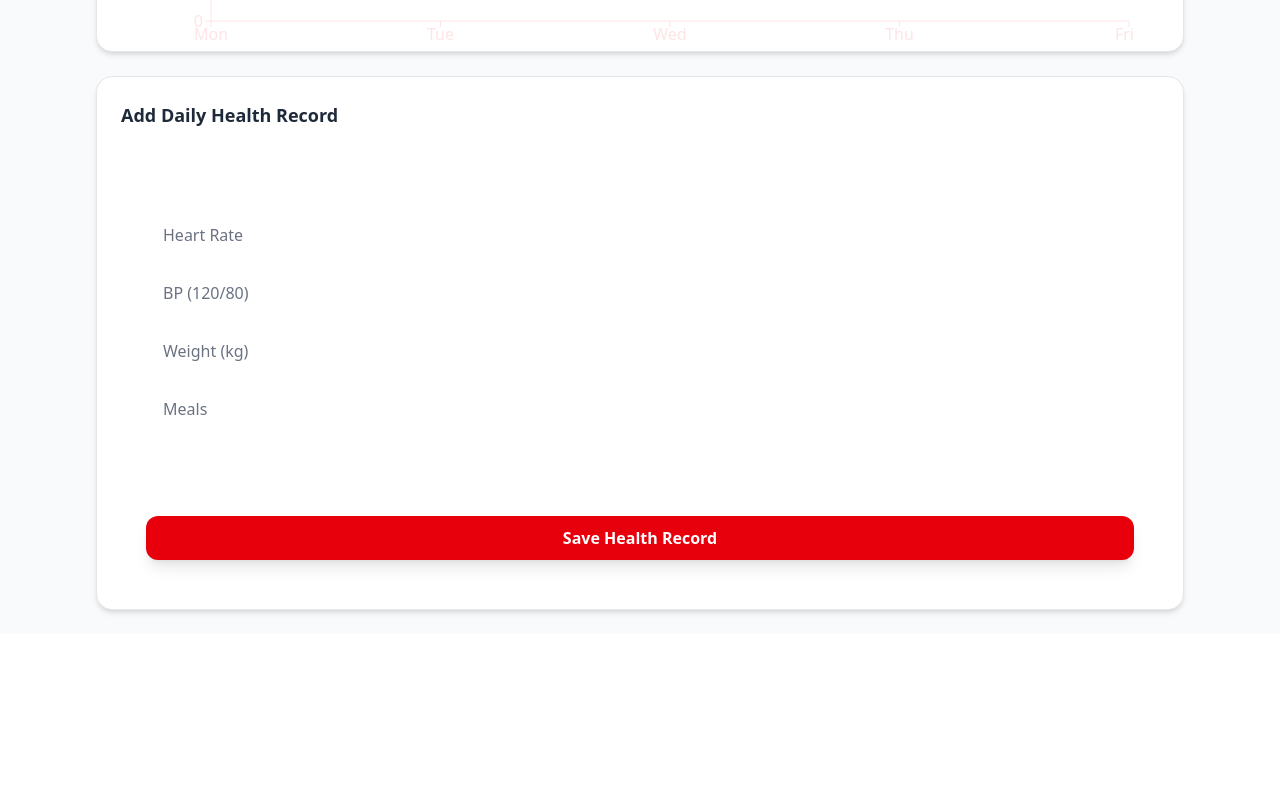
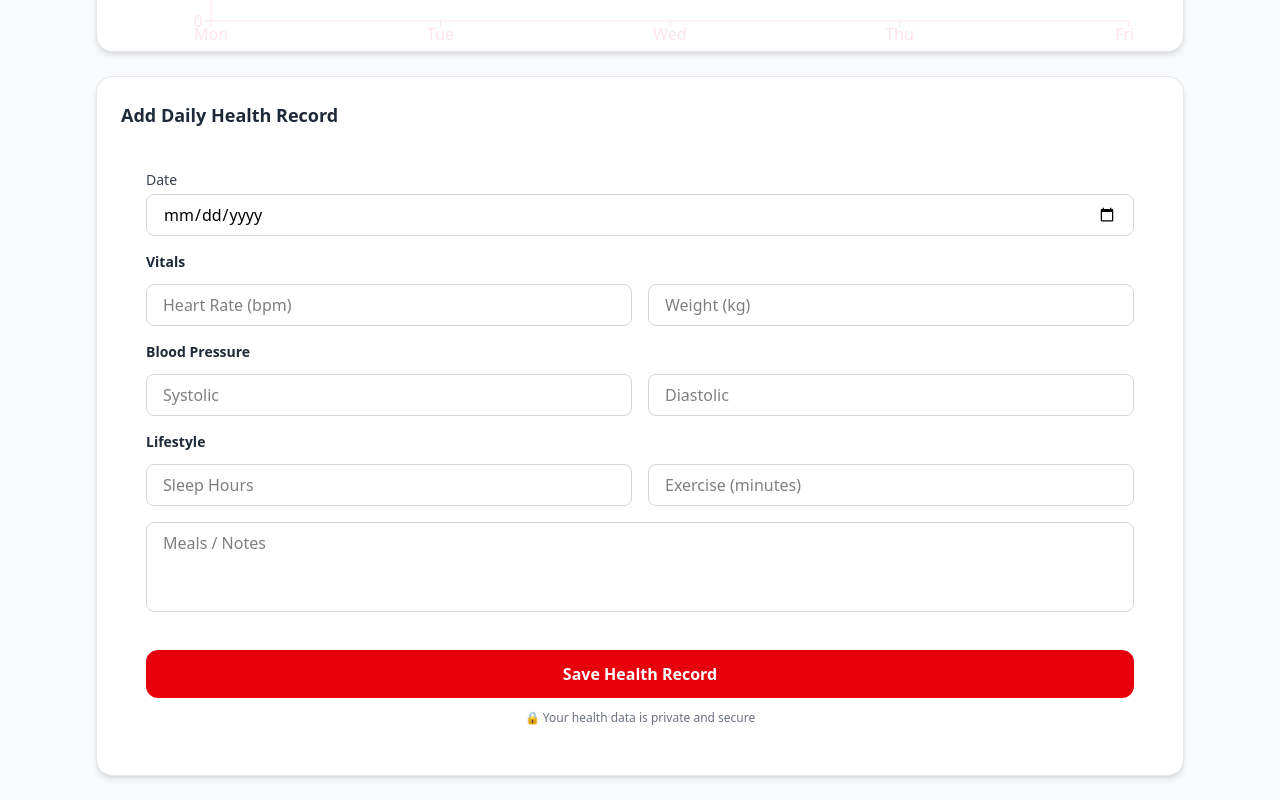
Before and after one commit to Khushi8825/The-Wellness-Matrix, a React app in the folder frontend/: page /dashboard in a window 1280 px wide. Shown: the part 454-1254 px from the top of the page. Before the commit the page ends 1088 px from the top, so only its background shows below. Built offline with nearby package versions, Linux system fonts and the light colour scheme; the HTML template or start-up script is replaced by a standard one.

Commit message:
Dashboard

```diff
--- /dev/null
+++ b/frontend/src/components/HealthForm/BloodPressureSection.jsx
@@ -0,0 +1,24 @@
+const BloodPressureSection = () => {
+  return (
+    <div>
+      <h4 className="text-sm font-semibold text-gray-800 mb-3">
+        Blood Pressure
+      </h4>
+
+      <div className="grid grid-cols-2 gap-4">
+        <input
+          type="number"
+          placeholder="Systolic"
+          className="input"
+        />
+        <input
+          type="number"
+          placeholder="Diastolic"
+          className="input"
+        />
+      </div>
+    </div>
+  );
+};
+
+export default BloodPressureSection;
--- /dev/null
+++ b/frontend/src/components/HealthForm/DateSection.jsx
@@ -0,0 +1,15 @@
+const DateSection = () => {
+  return (
+    <div>
+      <label className="block text-sm font-medium text-gray-700 mb-1">
+        Date
+      </label>
+      <input
+        type="date"
+        className="input"
+      />
+    </div>
+  );
+};
+
+export default DateSection;
--- /dev/null
+++ b/frontend/src/components/HealthForm/FormActions.jsx
@@ -0,0 +1,18 @@
+const FormActions = () => {
+  return (
+    <div className="pt-4">
+      <button
+        type="submit"
+        className="w-full bg-red-600 hover:bg-red-700 text-white font-semibold py-3 rounded-xl transition"
+      >
+        Save Health Record
+      </button>
+
+      <p className="text-xs text-gray-500 text-center mt-3">
+        🔒 Your health data is private and secure
+      </p>
+    </div>
+  );
+};
+
+export default FormActions;
--- a/frontend/src/components/HealthForm.jsx
+++ b/frontend/src/components/HealthForm/HealthForm.jsx
@@ -1,4 +1,10 @@
 import { useState } from "react";
+import DateSection from "./DateSection";
+import VitalsSection from "./VitalsSection";
+import BloodPressureSection from "./BloodPressureSection";
+import LifestyleSection from "./LifestyleSection";
+import FormActions from "./FormActions";
+
 
 const HealthForm = () => {
   const [data, setData] = useState({
@@ -27,12 +33,17 @@ const HealthForm = () => {
         border border-white/30
       "
     >
-      <h3 className="text-lg font-semibold text-white">
+      <DateSection />
+      <VitalsSection />
+      <BloodPressureSection />
+      <LifestyleSection />
+      <FormActions />
+      {/* <h3 className="text-lg font-semibold text-white">
         Add Daily Health Record
-      </h3>
+      </h3> */}
 
       {/* Heart Rate */}
-      <input
+      {/* <input
         placeholder="Heart Rate"
         onChange={(e) => setData({ ...data, heartRate: e.target.value })}
         className="
@@ -47,10 +58,10 @@ const HealthForm = () => {
           focus:ring-2
           focus:ring-red-500
         "
-      />
+      /> */}
 
       {/* Blood Pressure */}
-      <input
+      {/* <input
         placeholder="BP (120/80)"
         onChange={(e) => setData({ ...data, bp: e.target.value })}
         className="
@@ -65,10 +76,10 @@ const HealthForm = () => {
           focus:ring-2
           focus:ring-red-500
         "
-      />
+      /> */}
 
       {/* Weight */}
-      <input
+      {/* <input
         placeholder="Weight (kg)"
         onChange={(e) => setData({ ...data, weight: e.target.value })}
         className="
@@ -83,10 +94,10 @@ const HealthForm = () => {
           focus:ring-2
           focus:ring-red-500
         "
-      />
+      /> */}
 
       {/* Meals */}
-      <textarea
+      {/* <textarea
         placeholder="Meals"
         rows={3}
         onChange={(e) => setData({ ...data, meals: e.target.value })}
@@ -103,10 +114,10 @@ const HealthForm = () => {
           focus:ring-red-500
           resize-none
         "
-      />
+      /> */}
 
       {/* Save Button (LOGIC UNCHANGED) */}
-      <button
+      {/* <button
         type="submit"
         className="
           w-full
@@ -124,7 +135,7 @@ const HealthForm = () => {
         "
       >
         Save Health Record
-      </button>
+      </button> */}
     </form>
   );
 };
--- /dev/null
+++ b/frontend/src/components/HealthForm/LifestyleSection.jsx
@@ -0,0 +1,30 @@
+const LifestyleSection = () => {
+  return (
+    <div>
+      <h4 className="text-sm font-semibold text-gray-800 mb-3">
+        Lifestyle
+      </h4>
+
+      <div className="grid grid-cols-1 sm:grid-cols-2 gap-4 mb-4">
+        <input
+          type="number"
+          placeholder="Sleep Hours"
+          className="input"
+        />
+        <input
+          type="number"
+          placeholder="Exercise (minutes)"
+          className="input"
+        />
+      </div>
+
+      <textarea
+        rows="3"
+        placeholder="Meals / Notes"
+        className="input resize-none"
+      />
+    </div>
+  );
+};
+
+export default LifestyleSection;
--- /dev/null
+++ b/frontend/src/components/HealthForm/VitalsSection.jsx
@@ -0,0 +1,24 @@
+const VitalsSection = () => {
+  return (
+    <div>
+      <h4 className="text-sm font-semibold text-gray-800 mb-3">
+        Vitals
+      </h4>
+
+      <div className="grid grid-cols-1 sm:grid-cols-2 gap-4">
+        <input
+          type="number"
+          placeholder="Heart Rate (bpm)"
+          className="input"
+        />
+        <input
+          type="number"
+          placeholder="Weight (kg)"
+          className="input"
+        />
+      </div>
+    </div>
+  );
+};
+
+export default VitalsSection;
--- a/frontend/src/components/VitalsSection.jsx
+++ /dev/null
@@ -1,14 +0,0 @@
-export function VitalsSection() {
-  return (
-    <div className="section">
-      <h3>Vitals</h3>
-
-      <div className="grid-2">
-        <input placeholder="Systolic BP" />
-        <input placeholder="Diastolic BP" />
-        <input placeholder="Heart Rate" />
-        <input placeholder="Weight (kg)" />
-      </div>
-    </div>
-  );
-}
--- a/frontend/src/index.css
+++ b/frontend/src/index.css
@@ -1 +1,5 @@
 @import "tailwindcss";
+.input {
+  @apply w-full rounded-lg border border-gray-300 px-4 py-2
+         focus:ring-2 focus:ring-red-500 focus:outline-none;
+}
--- a/frontend/src/pages/Dashboard.jsx
+++ b/frontend/src/pages/Dashboard.jsx
@@ -1,5 +1,6 @@
 import HeartRateChart from "../components/Charts/HeartRateChart";
-import HealthForm from "../components/HealthForm";
+import HealthForm from "../components/HealthForm/HealthForm";
+// import { HeartRateChart, HealthForm } from "../components";
 
 const Dashboard = () => {
   return (
```
Also changed, not shown: frontend/src/components/index.js (+6 -1 lines).
